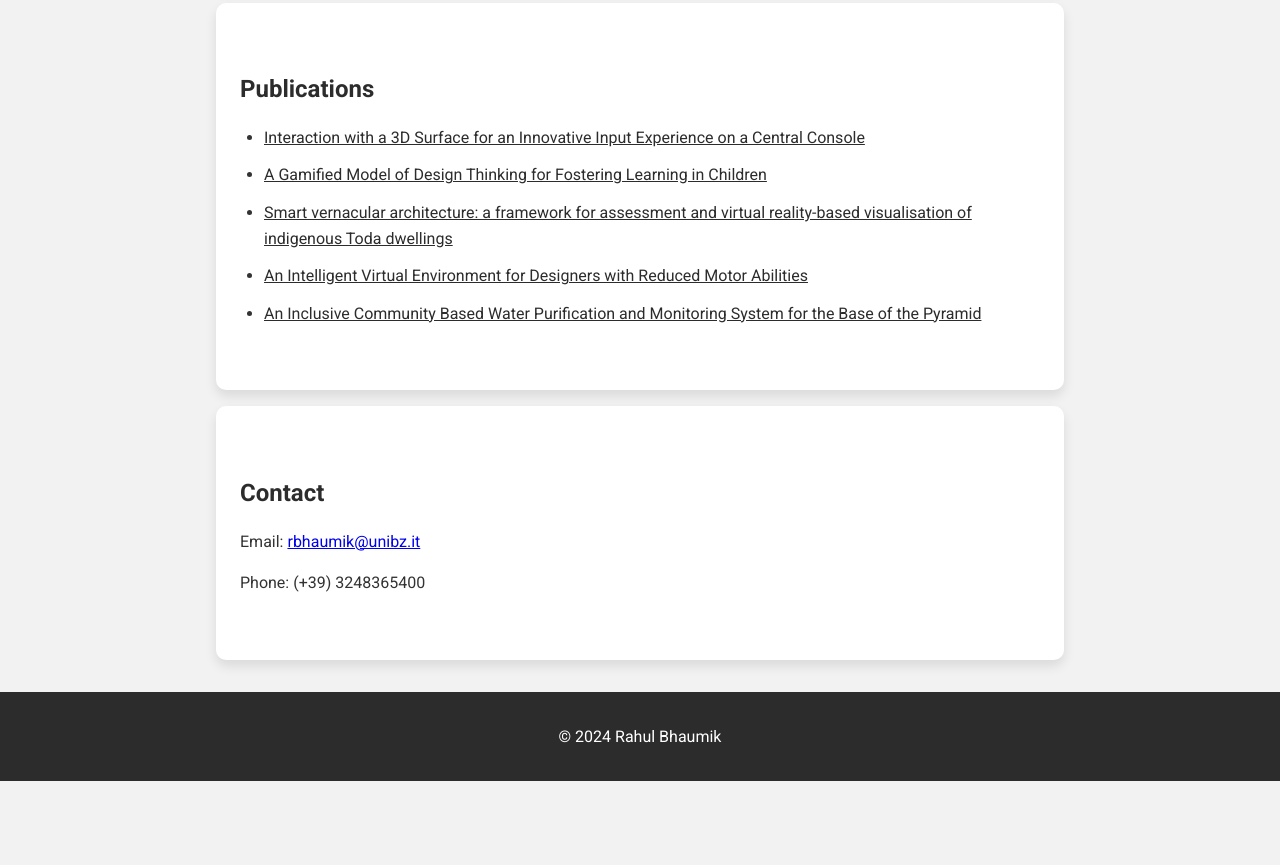
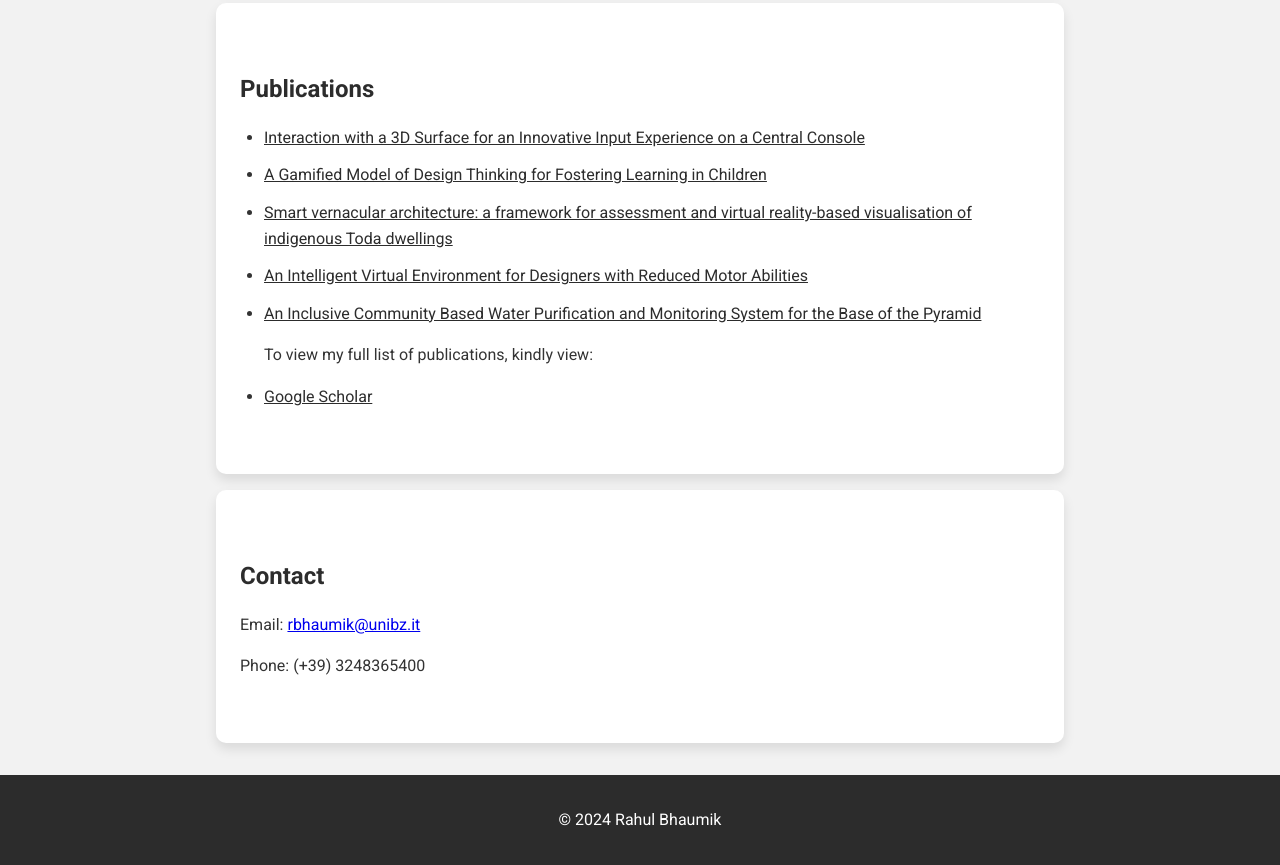
Before and after one commit to rahulbhaumik010/rahulbhaumik010.github.io, a plain HTML site: page index.html in a window 1280 px wide. Shown: the part 1421-2286 px from the top of the page. Before the commit the page ends 2202 px from the top, so only its background shows below. Drawn offline with Linux system fonts and the light colour scheme.

Commit message:
Update index.html

```diff
--- a/index.html
+++ b/index.html
@@ -57,6 +57,9 @@
       <li><a href="https://www.sciencedirect.com/science/article/pii/S1877050923000479" target="_blank">Smart vernacular architecture: a framework for assessment and virtual reality-based visualisation of indigenous Toda dwellings</a></li>
       <li><a href="https://www.sciencedirect.com/science/article/pii/S1877050923000315" target="_blank">An Intelligent Virtual Environment for Designers with Reduced Motor Abilities</a></li>
       <li><a href="https://ieeexplore.ieee.org/abstract/document/9033102" target="_blank">An Inclusive Community Based Water Purification and Monitoring System for the Base of the Pyramid</a></li>
+
+      <p>To view my full list of publications, kindly view:</p>
+      <li><a href="https://scholar.google.co.in/citations?user=PLE7BqQAAAAJ&hl=en" target="_blank">Google Scholar</a></li>
     </ul>
   </section>
 
```
